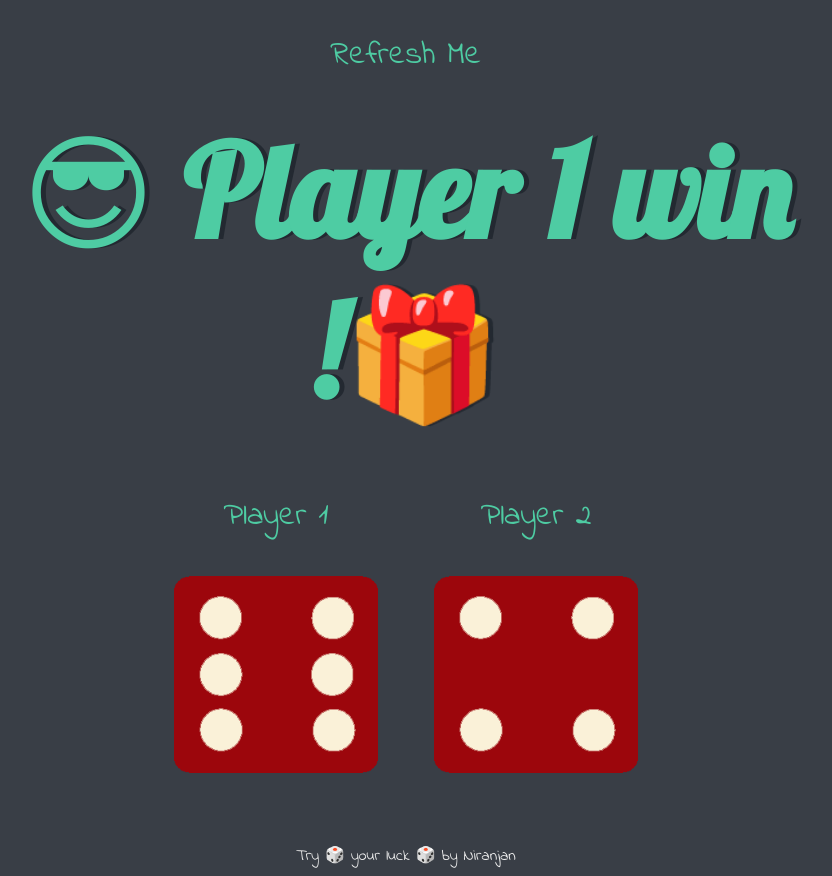
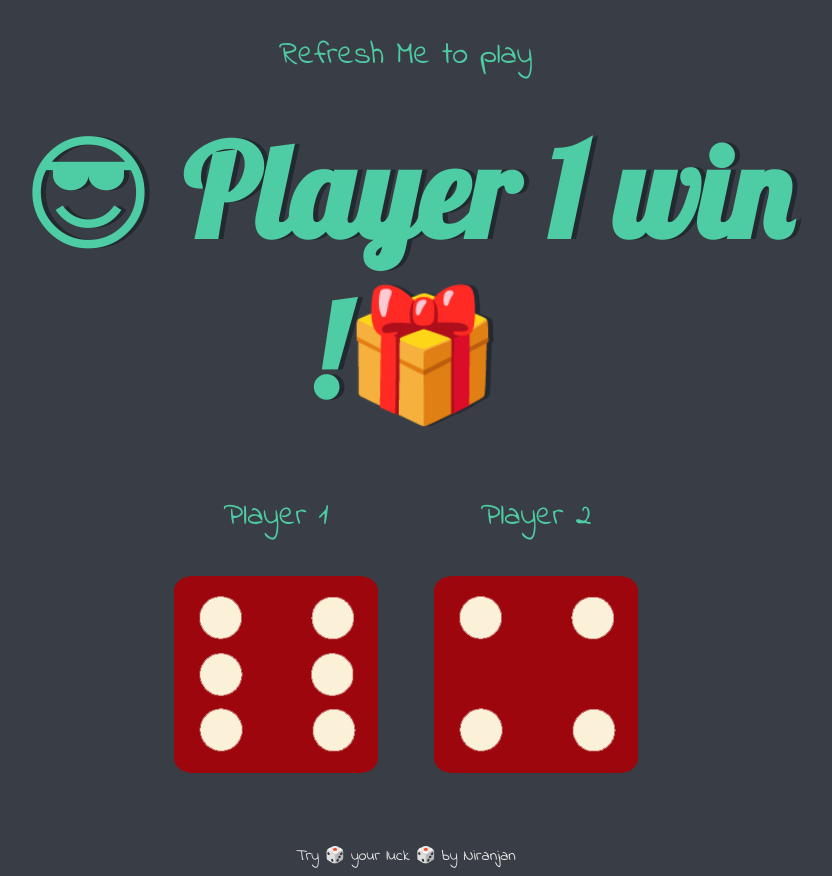
Before and after one commit to niranjansingh0/Ludo-game-luck, a plain HTML site: page index.html in a window 1280 px wide. Shown: the whole page, without its empty margins (234-1066 px from the left). Drawn offline with Linux system fonts and the light colour scheme.

Commit message:
index.html

```diff
--- a/index.html
+++ b/index.html
@@ -10,7 +10,7 @@
   <body>
 
     <div class="container">
-     <p>Refresh Me</p>
+     <p>Refresh Me to play</p>
        <h1>Refresh Me</h1>
 
       <div class="dice">
```
